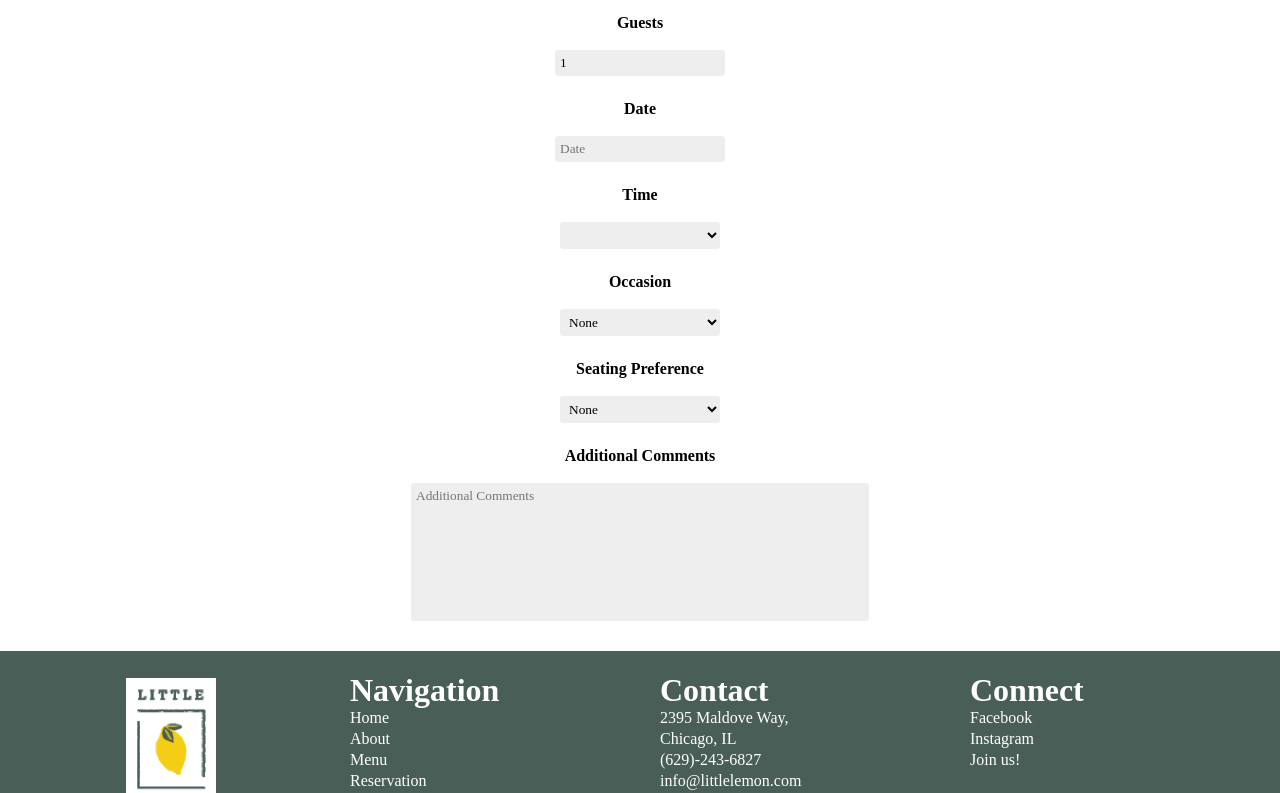
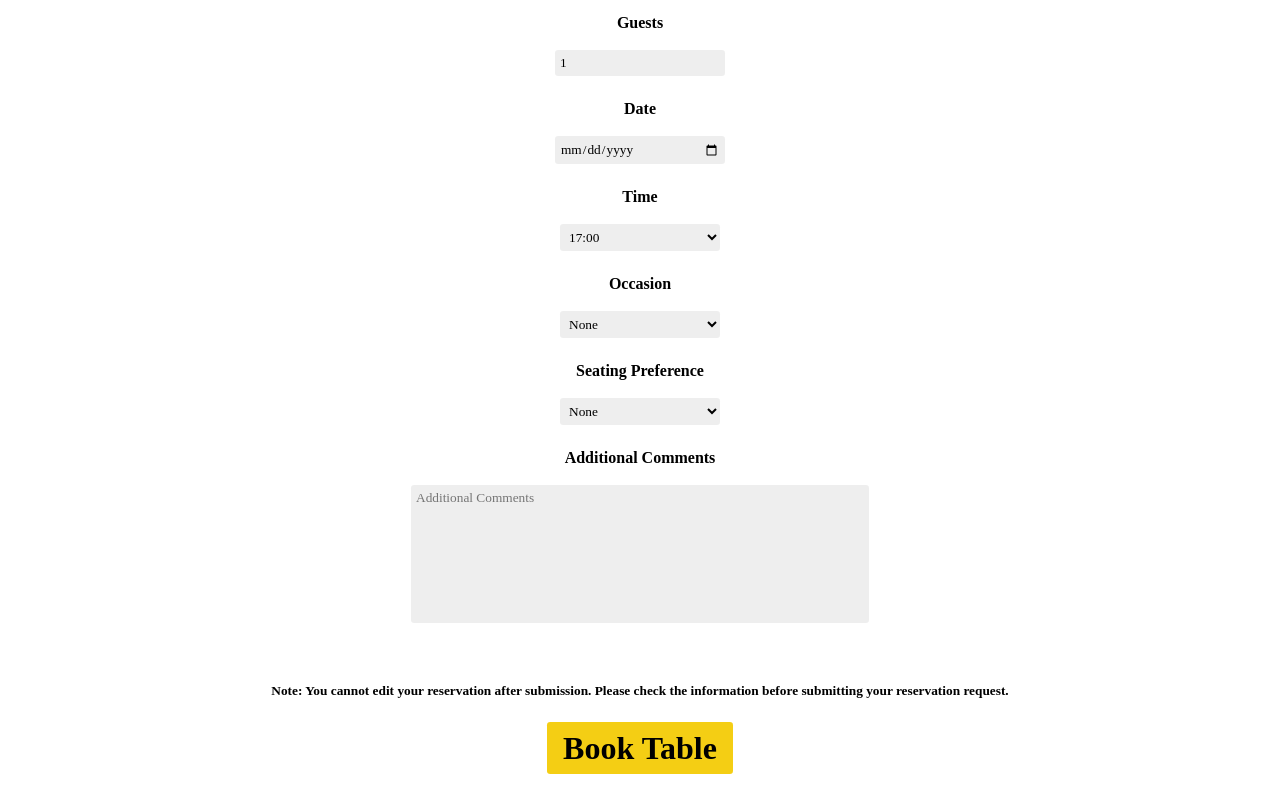
Before and after one commit to rafaellevis07/little-lemon-restaurant, a React (Create React App) app: page /reservations in a window 1280 px wide. Shown: the part 740-1533 px from the top of the page. Built offline with nearby package versions, Linux system fonts and the light colour scheme.

Commit message:
update: API for reservations and order page

```diff
--- a/public/index.html
+++ b/public/index.html
@@ -13,34 +13,15 @@
     />
     <meta name="og:image" content="https://example.com/little-lemon.jpg" />
     <link rel="apple-touch-icon" href="%PUBLIC_URL%/logo192.png" />
-    <!--
-      manifest.json provides metadata used when your web app is installed on a
-      user's mobile device or desktop. See https://developers.google.com/web/fundamentals/web-app-manifest/
-    -->
+
     <link rel="manifest" href="%PUBLIC_URL%/manifest.json" />
-    <!--
-      Notice the use of %PUBLIC_URL% in the tags above.
-      It will be replaced with the URL of the `public` folder during the build.
-      Only files inside the `public` folder can be referenced from the HTML.
 
-      Unlike "/favicon.ico" or "favicon.ico", "%PUBLIC_URL%/favicon.ico" will
-      work correctly both with client-side routing and a non-root public URL.
-      Learn how to configure a non-root public URL by running `npm run build`.
-    -->
     <title>Little Lemon Restaurant</title>
+    <script src="https://raw.githubusercontent.com/Meta-Front-End-Developer-PC/capstone/master/api.js"></script>
   </head>
+
   <body>
     <noscript>You need to enable JavaScript to run this app.</noscript>
     <div id="root"></div>
-    <!--
-      This HTML file is a template.
-      If you open it directly in the browser, you will see an empty page.
-
-      You can add webfonts, meta tags, or analytics to this file.
-      The build step will place the bundled scripts into the <body> tag.
-
-      To begin the development, run `npm start` or `yarn start`.
-      To create a production bundle, use `npm run build` or `yarn build`.
-    -->
   </body>
 </html>
--- a/src/components/pages/BookingPage.js
+++ b/src/components/pages/BookingPage.js
@@ -1,15 +1,16 @@
 import { useReducer } from "react";
 import Heading from "../sections/bookingPages/Heading";
 import BookingForm from "../sections/bookingPages/BookingForm";
+import { fetchAPI } from "../../reservationAPI";
 
 const BookingPage = () => {
   const updateTimes = (date) => {
-    return date;
+    return fetchAPI(date);
   };
 
-  const initialize = [];
+  const output = fetchAPI(new Date());
 
-  const [availableTimes, dispatch] = useReducer(updateTimes, initialize);
+  const [availableTimes, dispatch] = useReducer(updateTimes, output);
 
   return (
     <>
--- a/src/components/pages/Confirmation.js
+++ b/src/components/pages/Confirmation.js
@@ -1,7 +1,35 @@
-import React from "react";
+import HeroImage from "../../assets/food/food5.jpeg";
+import { Link } from "react-router-dom";
+export default function Confirmation() {
+  return (
+    <header className="confirmation-header">
+      <img
+        className="confirmation-image"
+        src={HeroImage}
+        alt="Little Lemon Ingredients"
+      ></img>
+      <section className="reserve-header-text">
+        <h1>Your Reservation is Confirmed!</h1>
+        <h4>Yout confirmation has been sent to your email.</h4>
+        <h4>Thanks for dining with us!</h4>
+      </section>
 
-const Confirmation = () => {
-  return <div>Confirmation</div>;
-};
-
-export default Confirmation;
+      <section className="redirect-buttons">
+        <a
+          className="redirect-button"
+          href={require("../../assets/menu.webp")}
+          target="_blank"
+          rel="noreferrer"
+        >
+          Browse Menu
+        </a>
+        <Link className="redirect-button" to="/order">
+          Order Online
+        </Link>
+        <Link className="redirect-button" to="/">
+          Home Page
+        </Link>
+      </section>
+    </header>
+  );
+}
--- a/src/components/pages/Order.js
+++ b/src/components/pages/Order.js
@@ -1,7 +1,9 @@
-import React from "react";
+import Heading from "../sections/orderPages/Heading";
 
-const Order = () => {
-  return <div>Order</div>;
-};
-
-export default Order;
+export default function Order() {
+  return (
+    <>
+      <Heading />
+    </>
+  );
+}
--- a/src/components/sections/bookingPages/BookingForm.js
+++ b/src/components/sections/bookingPages/BookingForm.js
@@ -1,4 +1,5 @@
 import { useState } from "react";
+import { Link } from "react-router-dom";
 
 const BookingForm = (props) => {
   const [fName, setFName] = useState("");
@@ -109,7 +110,7 @@ const BookingForm = (props) => {
         <label htmlFor="date">Date </label>
         <br />
         <input
-          type="text"
+          type="date"
           id="date"
           placeholder="Date"
           required
@@ -169,6 +170,20 @@ const BookingForm = (props) => {
           onChange={(e) => setComments(e.target.value)}
         ></textarea>
       </div>
+
+      <div>
+        <br></br>
+        <small>
+          <p>
+            Note: You cannot edit your reservation after submission. Please
+            check the information before submitting your reservation request.
+          </p>
+        </small>
+        <br></br>
+        <Link className="action-button" to="/confirmation">
+          Book Table
+        </Link>
+      </div>
     </form>
   );
 };
--- /dev/null
+++ b/src/components/sections/orderPages/Heading.js
@@ -0,0 +1,15 @@
+import HeroImage from "../../../assets/food/food4.webp";
+export default function Heading() {
+  return (
+    <header className="reserve-table">
+      <img
+        className="header-reserve"
+        src={HeroImage}
+        alt="Little Lemon Ingredients"
+      ></img>
+      <div className="reserve-header-text">
+        <h1>Order Online</h1>
+      </div>
+    </header>
+  );
+}
--- /dev/null
+++ b/src/reservationAPI.js
@@ -0,0 +1,29 @@
+const seededRandom = function (seed) {
+  var m = 2 ** 35 - 31;
+  var a = 185852;
+  var s = seed % m;
+  return function () {
+    return (s = (s * a) % m) / m;
+  };
+};
+
+export function fetchAPI(date) {
+  let result = [];
+  let dt = new Date(date);
+  let seed = dt.getDate();
+
+  let random = seededRandom(seed);
+  for (let i = 17; i <= 23; i++) {
+    if (random() < 0.5) {
+      result.push(i + ":00");
+    }
+    if (random() < 0.5) {
+      result.push(i + ":30");
+    }
+  }
+  return result;
+}
+
+export function submitAPI(formData) {
+  return true;
+}
```
